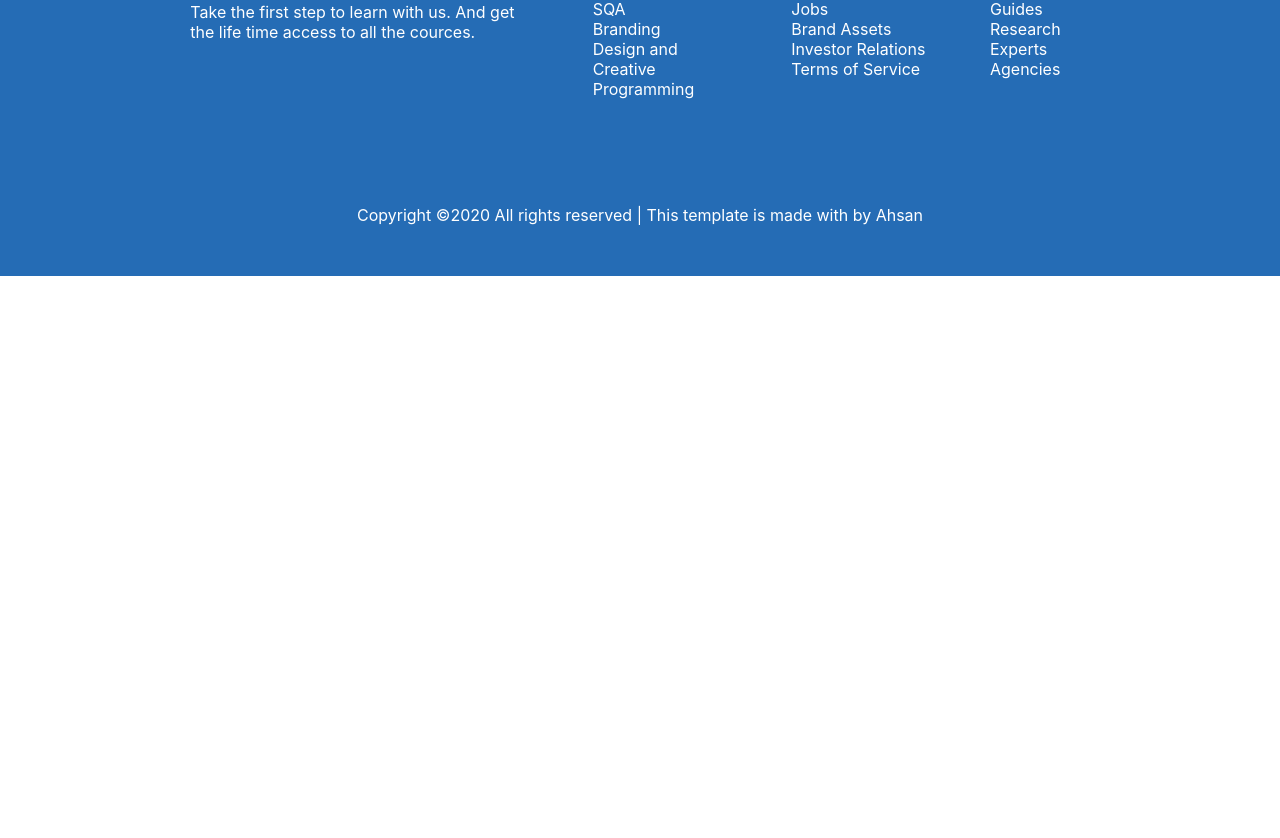
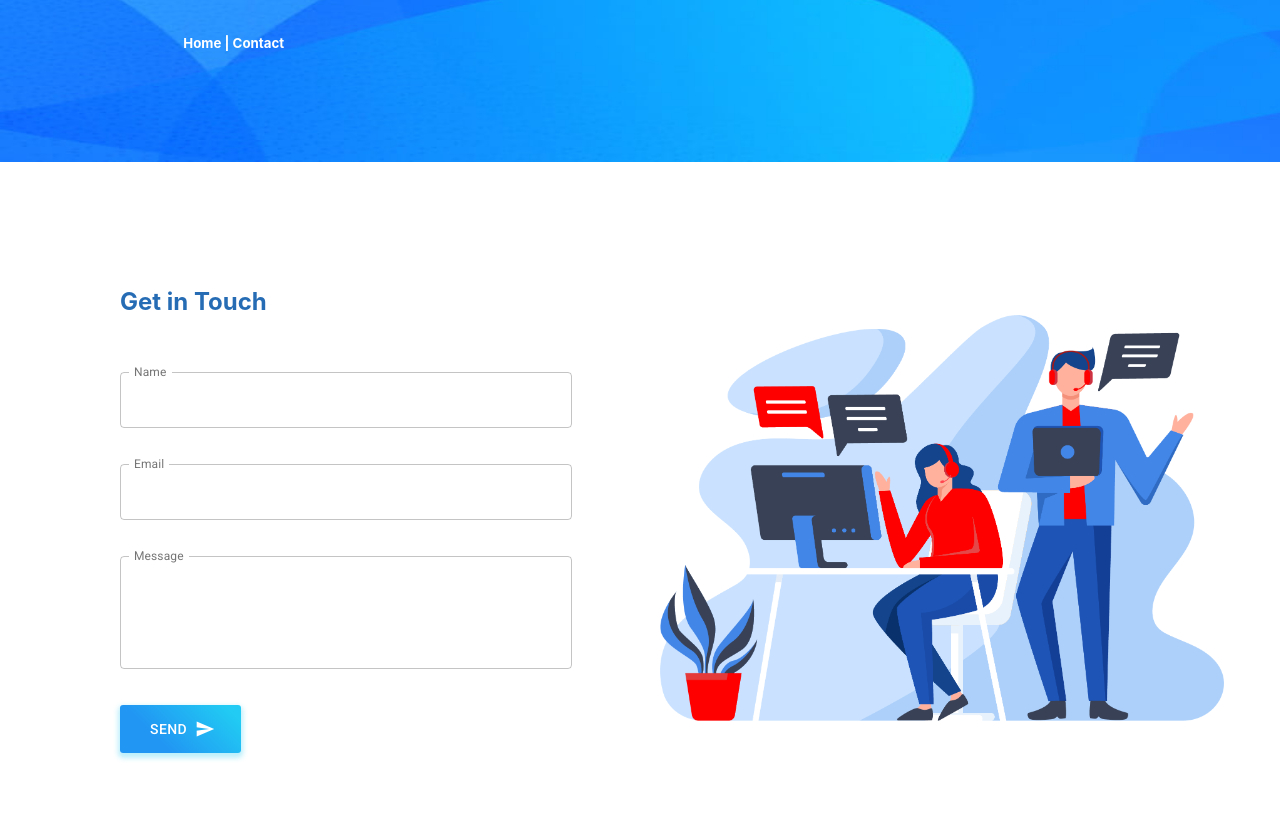
Before and after one commit to AhsanulHaq777/Website-using-WAAPI, a React (Create React App) app: page /contact in a window 1280 px wide. Shown: the part 282-1120 px from the top of the page. Before the commit the page ends 800 px from the top, so only its background shows below. Built offline with nearby package versions, Linux system fonts and the light colour scheme.

Commit message:
update About.css, About.js, Contact.js, Courses.js, Courses.css, Home.js and Home.css files and added contact.png in Images folder

```diff
--- a/src/About.css
+++ b/src/About.css
@@ -1,6 +1,4 @@
-/* #papers3 {
-    margin-top: 90px;
-} */
+
 #learnmainpara {
     font-family: -apple-system, BlinkMacSystemFont, 'Segoe UI', Roboto, Oxygen, Ubuntu, Cantarell, 'Open Sans', 'Helvetica Neue', sans-serif;
     font-size: 17px;
--- a/src/About.js
+++ b/src/About.js
@@ -1,7 +1,5 @@
 import React from 'react';
 import './About.css'
-import './Courses.css';
-import './Home.css';
 
 import { makeStyles } from '@material-ui/core/styles';
 import Grid from '@material-ui/core/Grid';
@@ -26,7 +24,6 @@ const useStyles = makeStyles((theme) => ({
     padding: theme.spacing(1),
     alignContent: 'center',
     color: '#256cb5'
-    // backgroundImage: `url(${landingpageimage})`
   },
   learn: {
     flexGrow: 1,
--- a/src/Contact.js
+++ b/src/Contact.js
@@ -1,9 +1,96 @@
 import React from 'react';
 
+import { makeStyles } from '@material-ui/core/styles';
+import Grid from '@material-ui/core/Grid';
+import TextField from '@material-ui/core/TextField';
+import Icon from '@material-ui/core/Icon';
+import Button from '@material-ui/core/Button';
+import contactimg from './Images/contact.png'
+
+const useStyles = makeStyles((theme) => ({
+  root: {
+    flexGrow: 1,
+    padding: theme.spacing(7),
+
+  },
+  button: {
+    background: 'linear-gradient(45deg, #2196F3 30%, #21CBF3 90%)',
+    border: 0,
+    borderRadius: 3,
+    boxShadow: '0 3px 5px 2px rgba(33, 203, 243, .3)',
+    color: 'white',
+    height: 48,
+    padding: '0 30px',
+    margin: '8px'
+  },
+}));
+
 function Contact() {
+  const classes = useStyles();
   return (
     <div>
-      Welcome Contact us
+      <div id="topimg">
+        <Grid justify="center" alignItems="center" container className={classes.root}>
+          <Grid item xs={12} sm={12} md={6} lg={4}>
+            <div id="headingdiv">
+              <h2 id="heading">Contact us</h2>
+              <h5>Home | Contact</h5>
+            </div>
+          </Grid>
+          <Grid item xs={12} sm={12} md={6} lg={6}></Grid>
+        </Grid>
+      </div>
+      <div id="maindiv" className={classes.root}>
+        <Grid container spacing={5} justify="center" alignItems="center">
+          <Grid spacing={5} item xs={12} sm={12} md={6} lg={6}>
+            <div className={classes.root}>
+              <h2 style={{color: '#256cb5', margin: '8px'}}>Get in Touch</h2><br /><br />
+             <TextField
+                id="outlined-full-width"
+                label="Name"
+                style={{ margin: 8 }}
+                fullWidth
+                margin="normal"
+                InputLabelProps={{
+                  shrink: true,
+                }}
+                variant="outlined"
+              /><br /><br />
+              <TextField
+                id="outlined-full-width"
+                label="Email"
+                style={{ margin: 8 }}
+                fullWidth
+                margin="normal"
+                InputLabelProps={{
+                  shrink: true,
+                }}
+                variant="outlined"
+              /><br /><br />
+              <TextField
+                id="outlined-multiline-static"
+                label="Message"
+                style={{ margin: 8 }}
+                fullWidth
+                margin="normal"
+                multiline
+                rows={4}
+                InputLabelProps={{
+                  shrink: true,
+                }}
+                variant="outlined"
+              />
+              <br /><br />
+              <Button className={classes.button} endIcon={<Icon>send</Icon>}>
+                Send
+              </Button>
+            </div>
+          </Grid>
+          <Grid item xs={12} sm={12} md={6} lg={6}>
+            <div id="learnimgdiv"><img id="learnimg" alt="learn1" src={contactimg} /></div>
+          </Grid>
+        </Grid>
+      </div>
     </div>
   );
 }
--- a/src/Courses.css
+++ b/src/Courses.css
@@ -2,7 +2,6 @@
     background-image: url(./Images/landingpage2.jpg);
     background-size: 1587px 380px;
     background-repeat: no-repeat;
-    /* flex-grow: 1; */
     height: 385px;
 }
 @media(max-width: 431px) {
@@ -11,9 +10,6 @@
 }
 
 #headingdiv {
-    text-align: left;
-    /* margin-top: 145px; */
-    /* margin-left: 200px; */
     color: white;
     padding-left: 30px;
     padding-top: 40px;
@@ -29,7 +25,6 @@
     text-align: center;
     color: #256cb5;
     margin-bottom: 70px;
-    /* margin-top: 10px; */
     font-size: 25px;
     font-family: 'Trebuchet MS', 'Lucida Sans Unicode', 'Lucida Grande', 'Lucida Sans', Arial, sans-serif;
   }
```
Also changed, not shown: src/Courses.js (+3 -7 lines), src/Home.css (+0 -8 lines), src/Home.js (+0 -9 lines), src/Images/contact.png (added).
